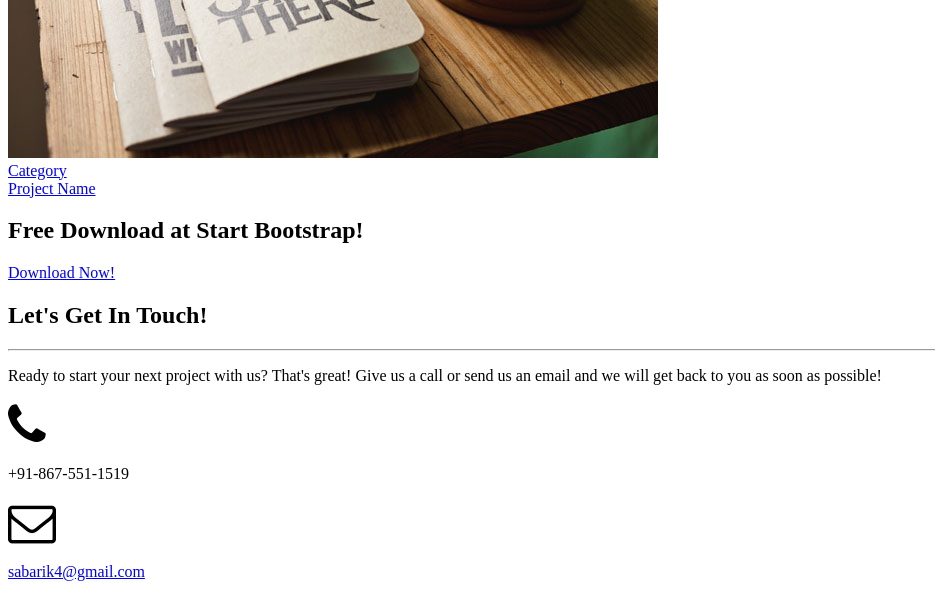
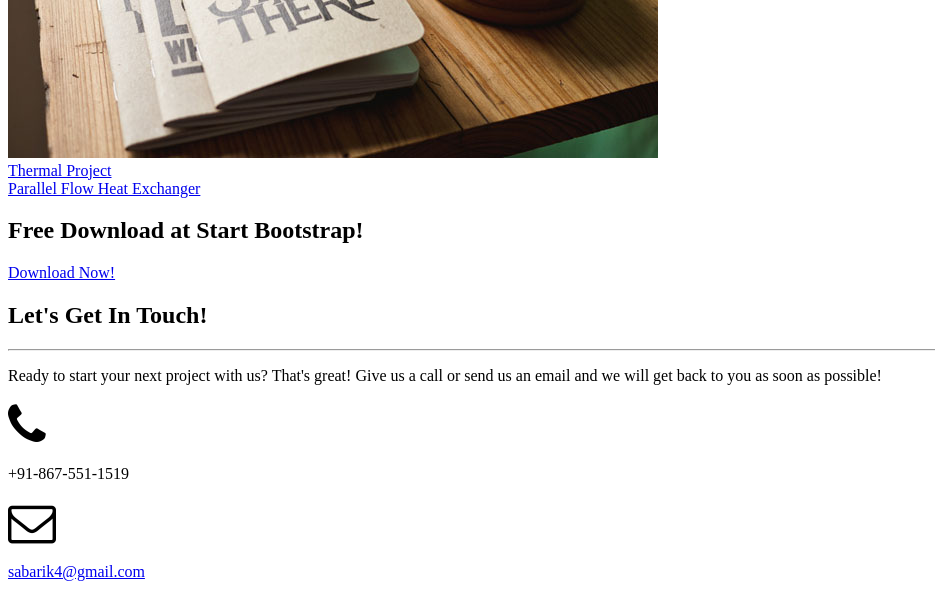
Before and after one commit to sabariramesh/sabariramesh.github.io, a website with bundled scripts: page index.html in a window 1280 px wide. Shown: the part 1333-1931 px from the top of the page, without its empty margins (0-935 px from the left). Built offline with nearby package versions, Linux system fonts and the light colour scheme; files whose address does not match are found by name.

Commit message:
Update index.html

```diff
--- a/index.html
+++ b/index.html
@@ -164,10 +164,10 @@
               <div class="portfolio-box-caption">
                 <div class="portfolio-box-caption-content">
                   <div class="project-category text-faded">
-                    Category
+                    Thermal Project
                   </div>
                   <div class="project-name">
-                    Project Name
+                    Parallel Flow Heat Exchanger
                   </div>
                 </div>
               </div>
```
